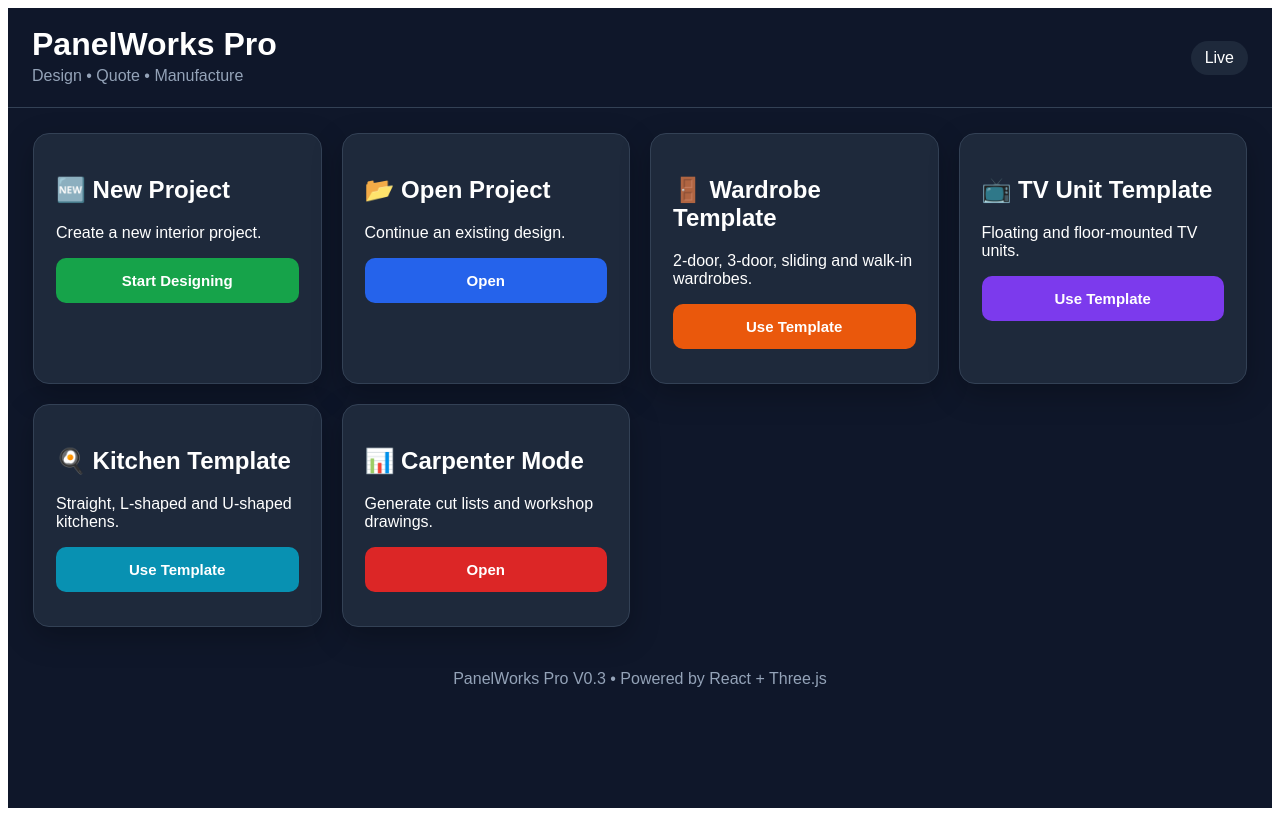
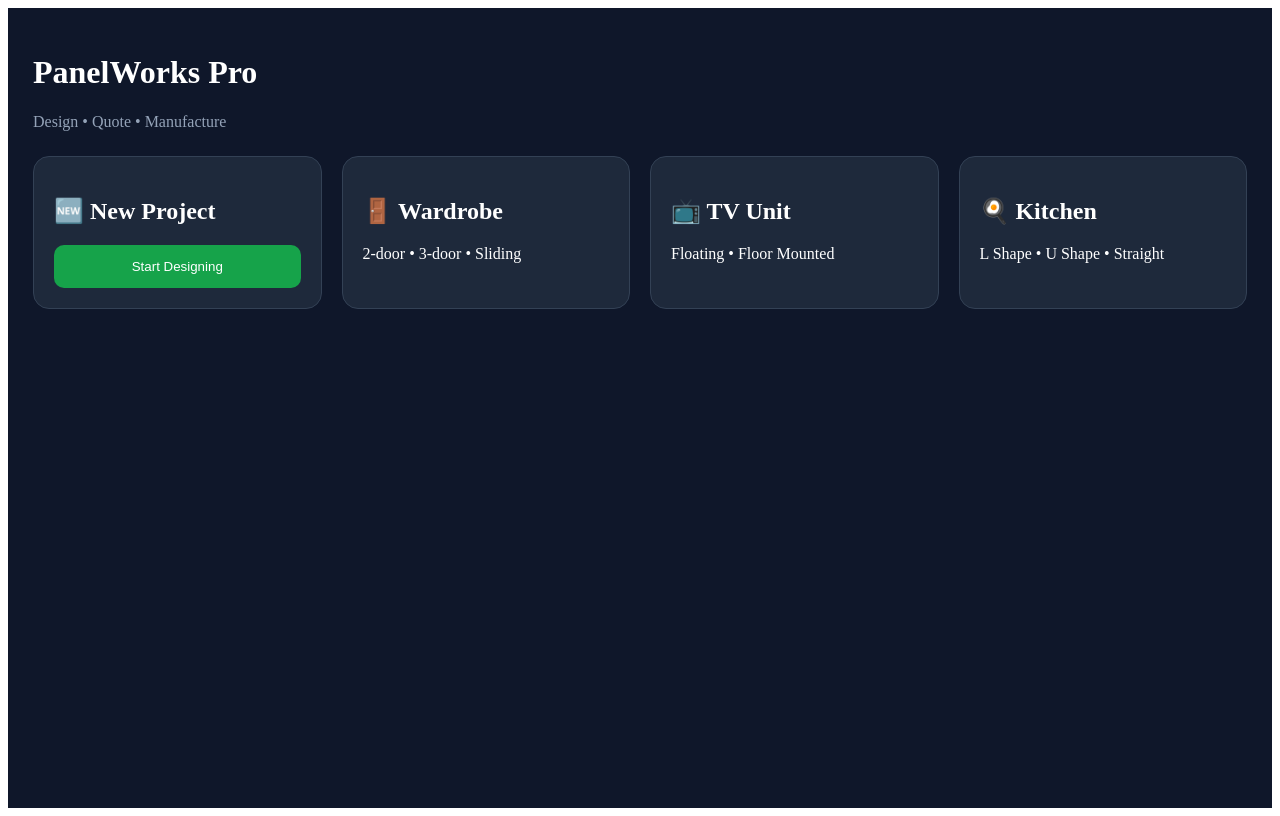
Before and after one commit to nikhilss370/PanelWorks-Pro, a React (Vite) app: page / in a window 1280 px wide. Built offline with nearby package versions, Linux system fonts and the light colour scheme.

Commit message:
Update App.jsx

```diff
--- a/src/App.jsx
+++ b/src/App.jsx
@@ -1,119 +1,26 @@
 
-import React from "react";
+import { useState } from "react";
+import Dashboard from "./components/Dashboard";
+import RoomScene from "./engine/RoomScene";
 
 export default function App() {
-  const button = {
-    width: "100%",
-    padding: "14px",
-    marginBottom: "12px",
-    borderRadius: "10px",
-    border: "none",
-    color: "white",
-    fontWeight: "bold",
-    cursor: "pointer",
-    fontSize: "15px"
-  };
+  const [editor, setEditor] = useState(false);
+
+  if (!editor) {
+    return (
+      <div style={{
+        background: "#0F172A",
+        color: "white",
+        minHeight: "100vh"
+      }}>
+        <Dashboard onStart={() => setEditor(true)} />
+      </div>
+    );
+  }
 
   return (
-    <div style={{
-      background:"#0F172A",
-      color:"white",
-      minHeight:"100vh",
-      fontFamily:"Arial, sans-serif"
-    }}>
-      <header style={{
-        padding:"18px 24px",
-        borderBottom:"1px solid #334155",
-        display:"flex",
-        justifyContent:"space-between",
-        alignItems:"center"
-      }}>
-        <div>
-          <h1 style={{margin:0}}>PanelWorks Pro</h1>
-          <p style={{margin:"4px 0",color:"#94A3B8"}}>
-            Design • Quote • Manufacture
-          </p>
-        </div>
-
-        <div style={{
-          background:"#1E293B",
-          padding:"8px 14px",
-          borderRadius:"20px"
-        }}>
-          Live
-        </div>
-      </header>
-
-      <main style={{
-        padding:"25px",
-        display:"grid",
-        gridTemplateColumns:"repeat(auto-fit,minmax(280px,1fr))",
-        gap:"20px"
-      }}>
-        <div style={card}>
-          <h2>🆕 New Project</h2>
-          <p>Create a new interior project.</p>
-          <button style={{...button,background:"#16A34A"}}>
-            Start Designing
-          </button>
-        </div>
-
-        <div style={card}>
-          <h2>📂 Open Project</h2>
-          <p>Continue an existing design.</p>
-          <button style={{...button,background:"#2563EB"}}>
-            Open
-          </button>
-        </div>
-
-        <div style={card}>
-          <h2>🚪 Wardrobe Template</h2>
-          <p>2-door, 3-door, sliding and walk-in wardrobes.</p>
-          <button style={{...button,background:"#EA580C"}}>
-            Use Template
-          </button>
-        </div>
-
-        <div style={card}>
-          <h2>📺 TV Unit Template</h2>
-          <p>Floating and floor-mounted TV units.</p>
-          <button style={{...button,background:"#7C3AED"}}>
-            Use Template
-          </button>
-        </div>
-
-        <div style={card}>
-          <h2>🍳 Kitchen Template</h2>
-          <p>Straight, L-shaped and U-shaped kitchens.</p>
-          <button style={{...button,background:"#0891B2"}}>
-            Use Template
-          </button>
-        </div>
-
-        <div style={card}>
-          <h2>📊 Carpenter Mode</h2>
-          <p>Generate cut lists and workshop drawings.</p>
-          <button style={{...button,background:"#DC2626"}}>
-            Open
-          </button>
-        </div>
-      </main>
-
-      <footer style={{
-        padding:"18px",
-        textAlign:"center",
-        color:"#94A3B8"
-      }}>
-        PanelWorks Pro V0.3 • Powered by React + Three.js
-      </footer>
+    <div style={{ height: "100vh" }}>
+      <RoomScene />
     </div>
   );
 }
-
-const card = {
-  background:"#1E293B",
-  borderRadius:"16px",
-  padding:"22px",
-  border:"1px solid #334155",
-  boxShadow:"0 10px 30px rgba(0,0,0,0.25)"
-};
```
